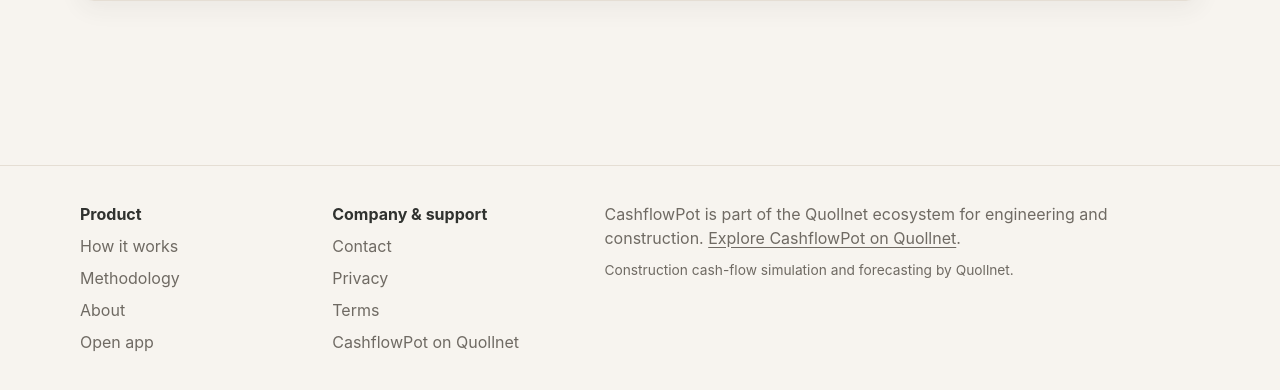
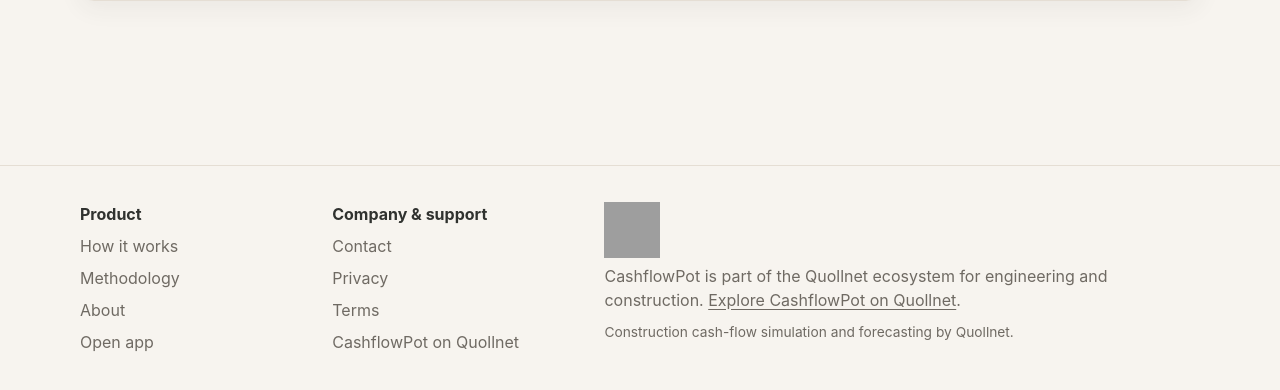
Before and after one commit to iqmia/q_flow, a Flask app: template site/templates/about.html in a window 1280 px wide. Shown: the part 2371-2761 px from the top of the page. Run offline with Flask 3, Linux system fonts and the light colour scheme; the template is opened without the code that fills it, so the values that code supplies are empty; parts of the project's set-up code (start-up, migrations or seed data) failed here and were passed over; grey boxes are pictures that could not be loaded.

Commit message:
feat: show Quollnet logo in shared footer

```diff
--- a/site/templates/base.html
+++ b/site/templates/base.html
@@ -53,8 +53,13 @@
         </nav>
       </div>
       <div class="site-footer__attribution">
-        <p>CashflowPot is part of the Quollnet ecosystem for engineering and construction. <a href="https://quollnet.com/apps/cashflowpot">Explore CashflowPot on Quollnet</a>.</p>
-        <p class="site-footer__meta">Construction cash-flow simulation and forecasting by Quollnet.</p>
+        <a class="site-footer__quollnet" href="https://quollnet.com/apps/cashflowpot" aria-label="CashflowPot on Quollnet">
+          <img class="site-footer__quollnet-logo" src="/app/icons/quollnet_logo_transp.webp" alt="Quollnet" width="56" height="56">
+        </a>
+        <div>
+          <p>CashflowPot is part of the Quollnet ecosystem for engineering and construction. <a href="https://quollnet.com/apps/cashflowpot">Explore CashflowPot on Quollnet</a>.</p>
+          <p class="site-footer__meta">Construction cash-flow simulation and forecasting by Quollnet.</p>
+        </div>
       </div>
     </div>
   </footer>
```
